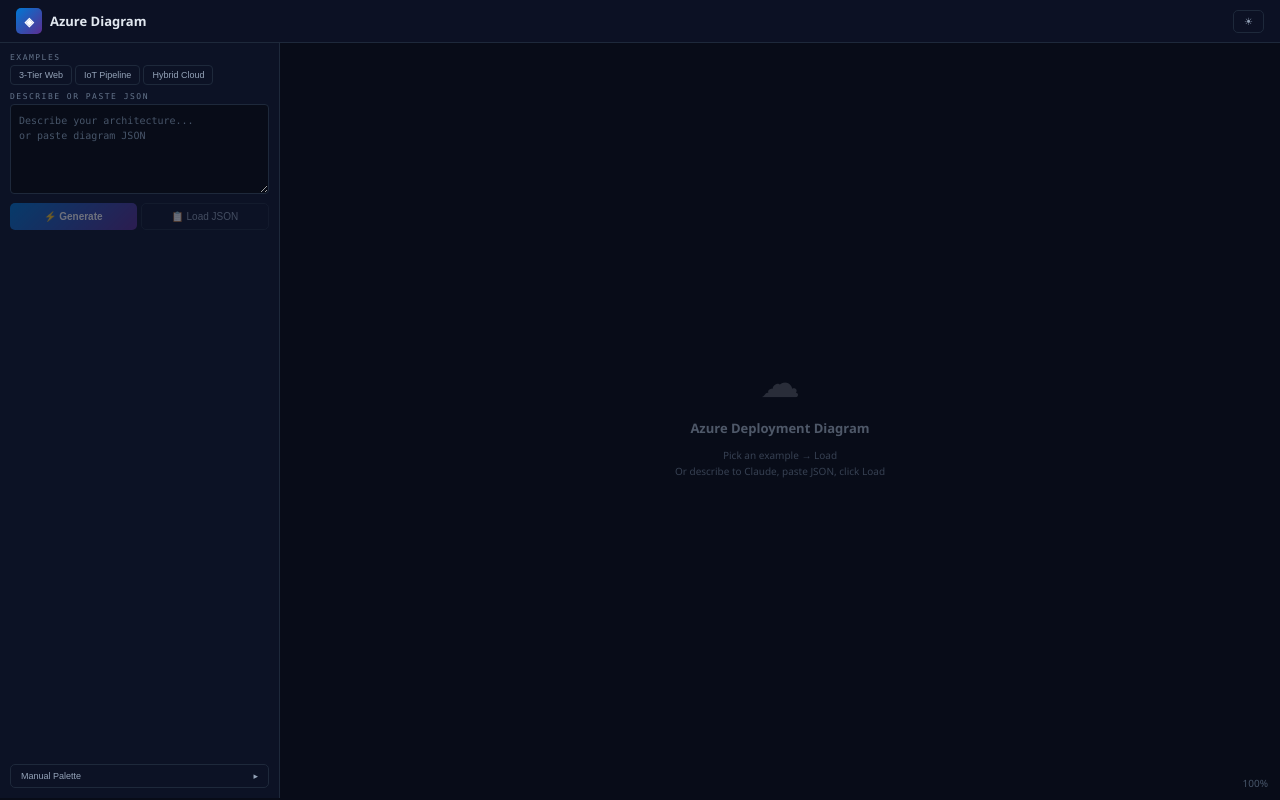
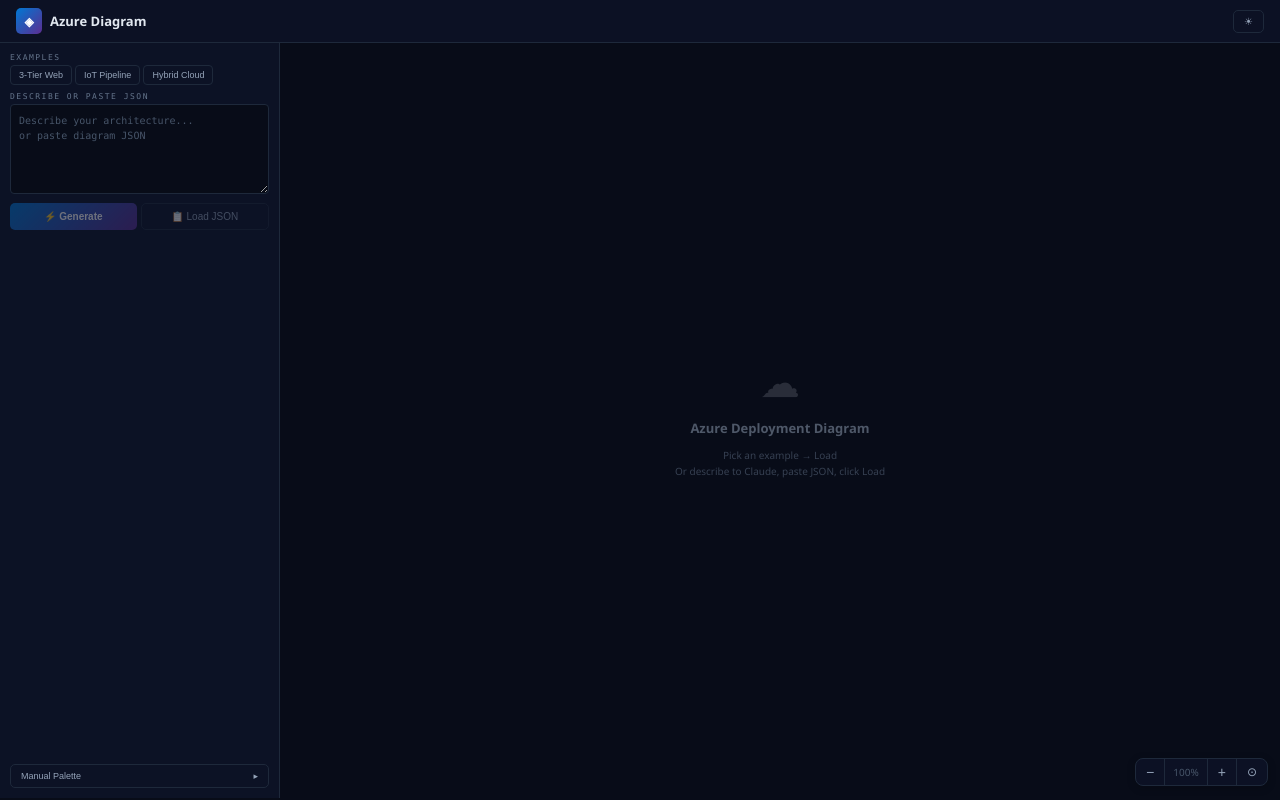
Before and after one commit to figlyn/azure-diagram-builder, a React (Vite) app: page / in a window 1280 px wide. Built offline with nearby package versions, Linux system fonts and the light colour scheme.

Commit message:
feat: add zoom toolbar, edit mode off by default

```diff
--- a/src/App.jsx
+++ b/src/App.jsx
@@ -304,15 +304,15 @@
       parsed.edges = (parsed.edges||[]).filter(e=>nIds.has(e.from)&&nIds.has(e.to));
       const r = autoLayout(parsed);
       setTitle(r.title||"Azure Diagram"); setNodes(r.nodes); setGroups(r.groups); setEdges(r.edges);
-      setSel(null); setHasData(true); setEditMode(true);
+      setSel(null); setHasData(true);
       if(isMobile) setDrawerOpen(false);
       setTimeout(()=>zoomToFit(r.nodes,r.groups),100);
     } catch(err) { setGenError(err.message); }
     finally { setLoading(false); }
   };
 
-  const loadDemo=(k)=>{const d=DEMOS[k];if(!d)return;const r=autoLayout(d);setTitle(r.title);setNodes(r.nodes);setGroups(r.groups);setEdges(r.edges);setSel(null);setHasData(true);setEditMode(true);if(isMobile)setDrawerOpen(false);setTimeout(()=>zoomToFit(r.nodes,r.groups),100);};
-  const loadJson=()=>{try{const si=input.indexOf("{"),ei=input.lastIndexOf("}");if(si===-1)throw new Error("No JSON");const p=JSON.parse(input.slice(si,ei+1));p.nodes=(p.nodes||[]).filter(n=>ALL[n.type]);p.groups=(p.groups||[]).filter(g=>GT[g.type]);const ids=new Set(p.nodes.map(n=>n.id));p.edges=(p.edges||[]).filter(e=>ids.has(e.from)&&ids.has(e.to));const r=autoLayout(p);setTitle(r.title||"Custom");setNodes(r.nodes);setGroups(r.groups);setEdges(r.edges);setSel(null);setHasData(true);setEditMode(true);if(isMobile)setDrawerOpen(false);setTimeout(()=>zoomToFit(r.nodes,r.groups),100);}catch(e){alert("Invalid JSON: "+e.message);}};
+  const loadDemo=(k)=>{const d=DEMOS[k];if(!d)return;const r=autoLayout(d);setTitle(r.title);setNodes(r.nodes);setGroups(r.groups);setEdges(r.edges);setSel(null);setHasData(true);if(isMobile)setDrawerOpen(false);setTimeout(()=>zoomToFit(r.nodes,r.groups),100);};
+  const loadJson=()=>{try{const si=input.indexOf("{"),ei=input.lastIndexOf("}");if(si===-1)throw new Error("No JSON");const p=JSON.parse(input.slice(si,ei+1));p.nodes=(p.nodes||[]).filter(n=>ALL[n.type]);p.groups=(p.groups||[]).filter(g=>GT[g.type]);const ids=new Set(p.nodes.map(n=>n.id));p.edges=(p.edges||[]).filter(e=>ids.has(e.from)&&ids.has(e.to));const r=autoLayout(p);setTitle(r.title||"Custom");setNodes(r.nodes);setGroups(r.groups);setEdges(r.edges);setSel(null);setHasData(true);if(isMobile)setDrawerOpen(false);setTimeout(()=>zoomToFit(r.nodes,r.groups),100);}catch(e){alert("Invalid JSON: "+e.message);}};
   const addNode=useCallback(t=>{const id=`n${nid.current++}`;setNodes(p=>[...p,{id,type:t,label:ALL[t].name,x:400+(Math.random()-.5)*200-pan.x/zoom,y:300+(Math.random()-.5)*200-pan.y/zoom}]);setHasData(true);setEditMode(true);},[pan,zoom]);
   const addGroup=useCallback(tpl=>{const id=`g${gid.current++}`;setGroups(p=>[...p,{id,type:tpl.type,label:tpl.name,x:250+(Math.random()-.5)*100-pan.x/zoom,y:180+(Math.random()-.5)*100-pan.y/zoom,w:300,h:220,color:tpl.color,border:tpl.border,dash:tpl.dash}]);setHasData(true);setEditMode(true);},[pan,zoom]);
   // Re-layout: reconstruct children from current geometry, re-run autoLayout
@@ -459,7 +459,12 @@
             {selGroup&&<><label style={pl}>Label</label><input value={selGroup.label} onChange={e=>rename(sel.id,"group",e.target.value)} style={pi(T)}/><label style={pl}>Edge label</label><input value={edgeLbl} onChange={e=>setEdgeLbl(e.target.value)} placeholder="VNet Peering" style={pi(T)}/><label style={pl}>Line</label><div style={{display:"flex",gap:3,marginBottom:4}}>{["solid","dashed"].map(s=> <button key={s} onClick={()=>setEdgeStyle(s)} style={{flex:1,padding:"3px 0",background:edgeStyle===s?"rgba(59,130,246,.1)":"transparent",border:`1px solid ${edgeStyle===s?T.sel+"50":T.bdr}`,borderRadius:4,color:edgeStyle===s?T.sel:T.tm,cursor:"pointer",fontSize:9,fontWeight:600,textTransform:"capitalize"}}>{s}</button>)}</div><div style={{display:"flex",gap:4,marginTop:5}}><button onClick={()=>setConnectFrom(sel.id)} style={{...pa,background:"rgba(59,130,246,.1)",color:"#60a5fa"}}>⟶ Connect</button><button onClick={delSel} style={{...pa,background:"rgba(239,68,68,.08)",color:"#f87171"}}>✕</button></div></>}
             {selEdge&&<><label style={pl}>Label</label><input value={selEdge.label} onChange={e=>setEdges(p=>p.map(ed=>ed.id===sel.id?{...ed,label:e.target.value}:ed))} style={pi(T)}/><label style={pl}>Style</label><div style={{display:"flex",gap:3}}>{["solid","dashed"].map(s=> <button key={s} onClick={()=>setEdges(p=>p.map(ed=>ed.id===sel.id?{...ed,style:s}:ed))} style={{flex:1,padding:"3px 0",background:selEdge.style===s?"rgba(59,130,246,.1)":"transparent",border:`1px solid ${selEdge.style===s?T.sel+"50":T.bdr}`,borderRadius:4,color:selEdge.style===s?T.sel:T.tm,cursor:"pointer",fontSize:9,fontWeight:600,textTransform:"capitalize"}}>{s}</button>)}</div><button onClick={delSel} style={{...pa,width:"100%",marginTop:5,background:"rgba(239,68,68,.08)",color:"#f87171"}}>✕ Delete</button></>}
           </div>}
-          <div style={{position:"absolute",bottom:8,right:12,fontSize:10,color:T.tf}}>{Math.round(zoom*100)}%</div>
+          <div style={{position:"absolute",bottom:12,right:12,display:"flex",alignItems:"center",gap:0,background:T.hbg,border:`1px solid ${T.bdr}`,borderRadius:8,overflow:"hidden",boxShadow:"0 2px 8px rgba(0,0,0,.2)",zIndex:20}}>
+            <button onClick={()=>setZoom(z=>Math.max(.1,z*.85))} style={{padding:"6px 10px",background:"transparent",border:"none",borderRight:`1px solid ${T.bdr}`,color:T.ts,fontSize:14,cursor:"pointer",lineHeight:1}}>−</button>
+            <span style={{padding:"4px 8px",fontSize:10,color:T.tf,minWidth:40,textAlign:"center"}}>{Math.round(zoom*100)}%</span>
+            <button onClick={()=>setZoom(z=>Math.min(5,z*1.18))} style={{padding:"6px 10px",background:"transparent",border:"none",borderRight:`1px solid ${T.bdr}`,borderLeft:`1px solid ${T.bdr}`,color:T.ts,fontSize:14,cursor:"pointer",lineHeight:1}}>+</button>
+            <button onClick={()=>zoomToFit(nodes,groups)} style={{padding:"6px 10px",background:"transparent",border:"none",color:T.ts,fontSize:12,cursor:"pointer",lineHeight:1}}>⊙</button>
+          </div>
         </main>
       </div>
       <style>{`*{box-sizing:border-box;user-select:none}::-webkit-scrollbar{width:5px}::-webkit-scrollbar-track{background:transparent}::-webkit-scrollbar-thumb{background:${T.bdr};border-radius:3px}textarea::placeholder{color:${T.tf}}textarea,input{user-select:text}`}</style>
```
